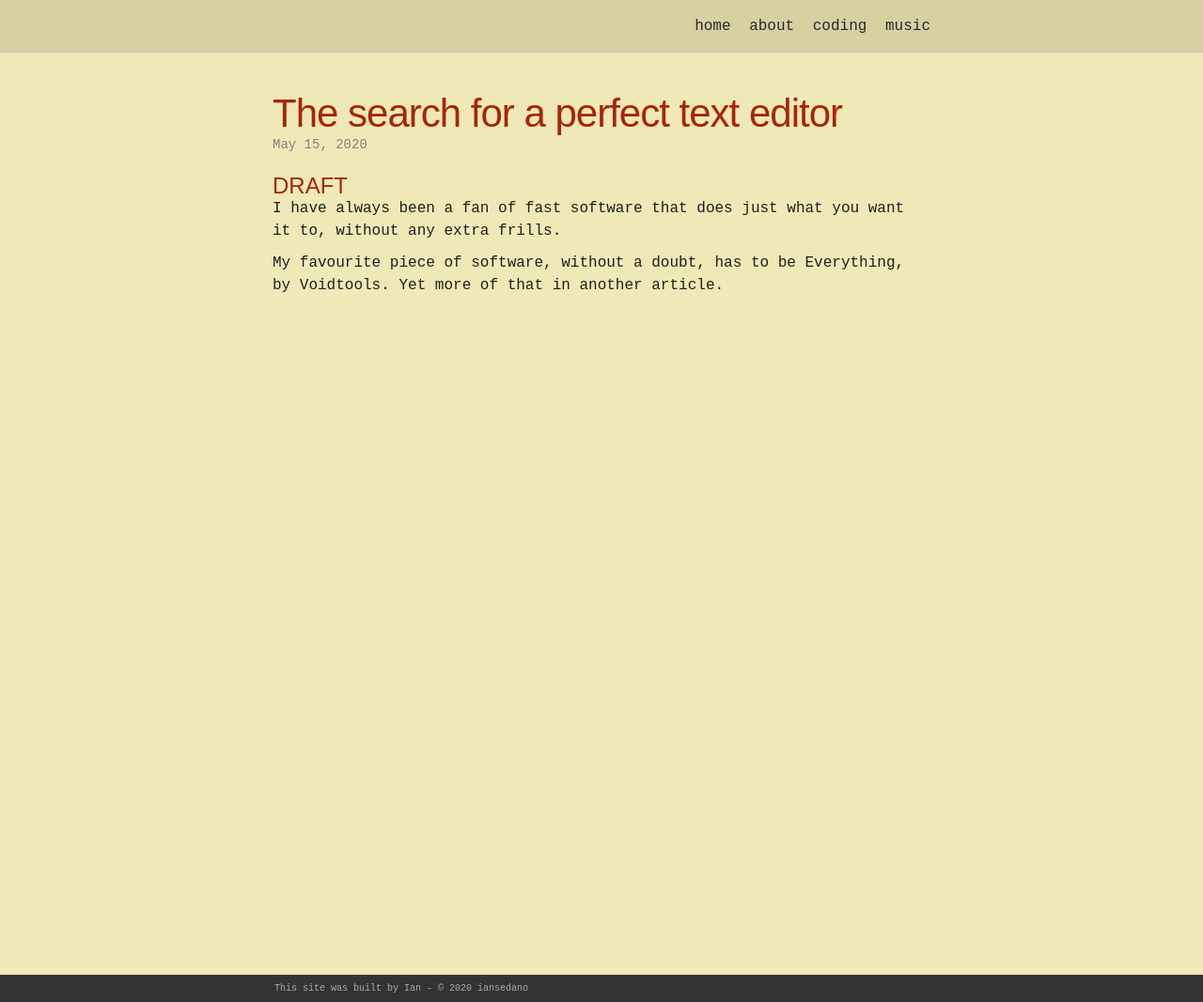
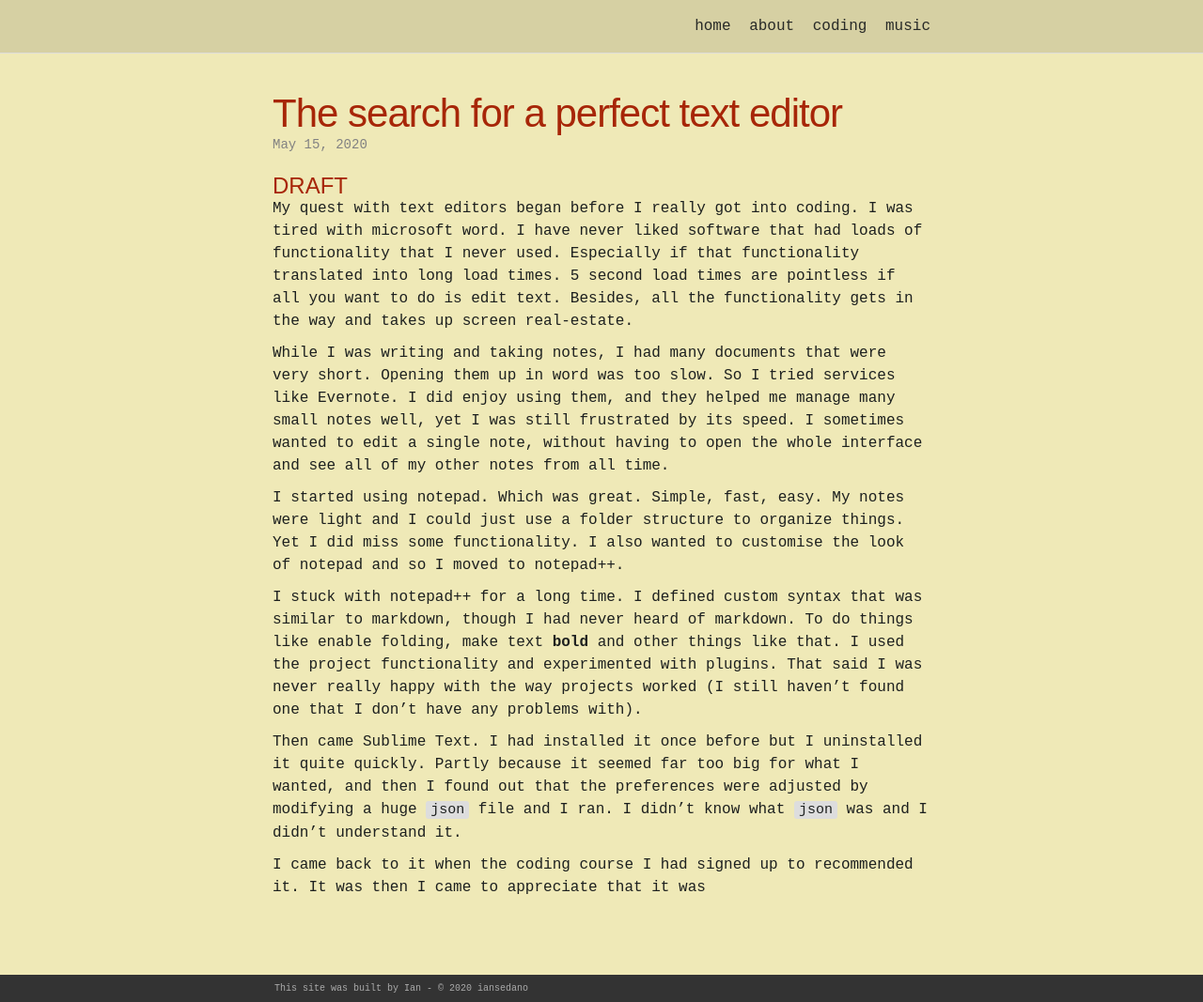
Before and after one commit to iansedano/iansedano.github.io, a Jekyll site: the page built from _hidden/2015-05-15-text_editors.markdown, in a window 1280 px wide and 1067 px high. Shown: the whole window at 94% size. Built offline with Jekyll 4.4.1, drawn with Linux system fonts in a browser that asks for light colours.

Commit message:
writing text editor article

```diff
--- a/_hidden/2015-05-15-text_editors.markdown
+++ b/_hidden/2015-05-15-text_editors.markdown
@@ -7,6 +7,14 @@ description: My search for a perfect text editor
 
 # DRAFT
 
-I have always been a fan of fast software that does just what you want it to, without any extra frills.
+My quest with text editors began before I really got into coding. I was tired with microsoft word. I have never liked software that had loads of functionality that I never used. Especially if that functionality translated into long load times. 5 second load times are pointless if all you want to do is edit text. Besides, all the functionality gets in the way and takes up screen real-estate.
 
-My favourite piece of software, without a doubt, has to be Everything, by Voidtools. Yet more of that in another article.
+While I was writing and taking notes, I had many documents that were very short. Opening them up in word was too slow. So I tried services like Evernote. I did enjoy using them, and they helped me manage many small notes well, yet I was still frustrated by its speed. I sometimes wanted to edit a single note, without having to open the whole interface and see all of my other notes from all time.
+
+I started using notepad. Which was great. Simple, fast, easy. My notes were light and I could just use a folder structure to organize things. Yet I did miss some functionality. I also wanted to customise the look of notepad and so I moved to notepad++.
+
+I stuck with notepad++ for a long time. I defined custom syntax that was similar to markdown, though I had never heard of markdown. To do things like enable folding, make text **bold** and other things like that. I used the project functionality and experimented with plugins. That said I was never really happy with the way projects worked (I still haven't found one that I don't have any problems with).
+
+Then came Sublime Text. I had installed it once before but I uninstalled it quite quickly. Partly because it seemed far too big for what I wanted, and then I found out that the preferences were adjusted by modifying a huge `json` file and I ran. I didn't know what `json` was and I didn't understand it.
+
+I came back to it when the coding course I had signed up to recommended it. It was then I came to appreciate that it was
```
